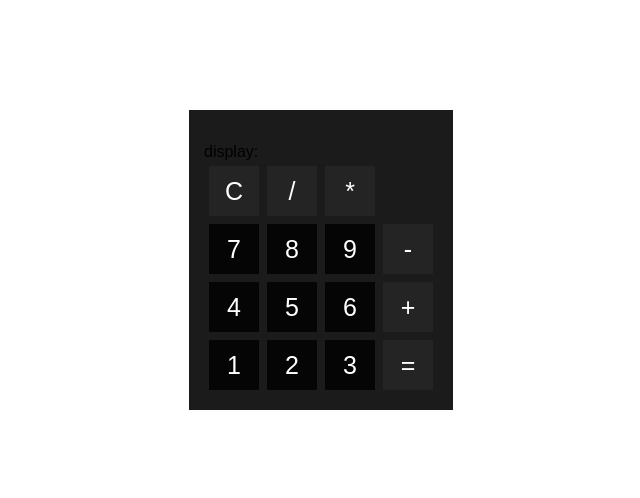
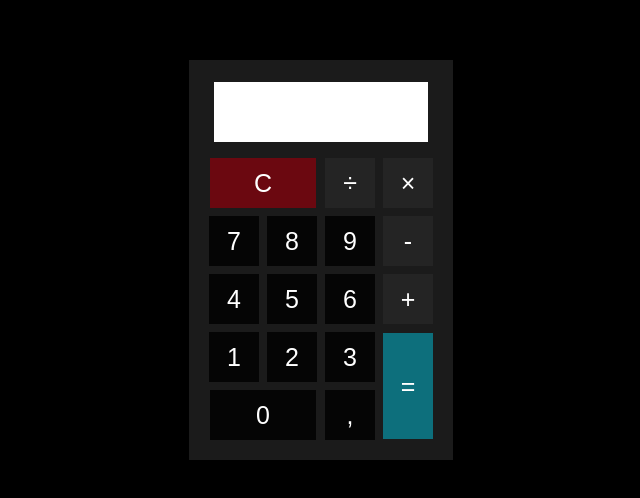
Before and after one commit to wesley-azevedo/calculadora-sem-eval, a plain HTML site: page index.html in a window 1280 px wide. Shown: the part 140-638 px from the top of the page, without its empty margins (319-959 px from the left). Drawn offline with Linux system fonts and the light colour scheme.

Commit message:
adicionados complementos de html e css

```diff
--- a/index.html
+++ b/index.html
@@ -8,15 +8,16 @@
     <link rel="stylesheet" href="style.css">
   </head>
   <body>
+    <div class="fundo">
       <div class="calculadora">
-      <br/>
-      display:<span id="display"></span>
-      <br/>
+        <div class="resultado">
+          <span style="width: 194px; height: 40px;" id="display"></span>
+        </div>
         <table>
           <tr>
-          <td><input type="button" class="botaoOperacao" value="C" onclick="limparDisplay()"/></td>
-          <td><input type="button" class="botaoOperacao" value="/" onclick="calculadoraVisor('/')"/></td>
-          <td><input type="button" class="botaoOperacao" value="*" onclick="calculadoraVisor('*')"/></td>
+            <td colspan="2"><input type="button" class="botaoLimpar" style="width: 106px;" value="C" onclick="limparDisplay()"/></td>
+            <td><input type="button" class="botaoOperacao" value="&divide" onclick="calculadoraVisor('/')"/></td>
+            <td><input type="button" class="botaoOperacao" value="&times" onclick="calculadoraVisor('*')"/></td>
           </tr>
           <tr>
             <td><input type="button" class="botaoNumero" value="7" onclick="calculadoraVisor(7)"/></td>
@@ -34,11 +35,15 @@
             <td><input type="button" class="botaoNumero" value="1" onclick="calculadoraVisor(1)"/></td>
             <td><input type="button" class="botaoNumero" value="2" onclick="calculadoraVisor(2)"/></td>
             <td><input type="button" class="botaoNumero" value="3" onclick="calculadoraVisor(3)"/></td>
-          <td><input type="button" class="botaoOperacao" value="=" onclick="calculadoraVisor('=')"/></td>
+            <td rowspan="2"><input type="button" class="botaoIgual" style="height: 106px" value="=" onclick="calculadoraVisor('=')"/></td>
+          </tr>
+          <tr>
+            <td colspan="2"><input type="button" class="botaoNumero" style="width: 106px;" value="0" onclick="calculadoraVisor(0)"/></td>
+            <td><input type="button" class="botaoNumero" value="," onclick="calculadoraVisor(',')"/></td>
         </tr>
         </table>
       </div>
-
+    </div>
     <script src="script.js"></script>
   </body>
 </html>
--- a/script.js
+++ b/script.js
@@ -77,6 +77,13 @@ Daí, segue os passos abaixo:*/
 function limparDisplay(){
   display = "";
   parcela = 0;
-  operacao = "-";
+  operacao = "";
   document.getElementById("display").textContent = display;
 }
+
+/*Estou com problemas quando a operação é realizada. Após isso, sempre quando se clica em número ele é somado.
+Pensei na function abaixo para resolver, mas não estou conseguindo aplicar. Vou ver mais amanhã, pq preciso dormir. :)*/
+function resetar(){
+  parcela = 0;
+  operacao = "";
+}
--- a/style.css
+++ b/style.css
@@ -49,6 +49,16 @@
     color: white;
     margin: 3px;
 }
+.botaoLimpar{
+    background-color: #6b0810;
+    width: 50px;
+    height: 50px;
+    font-size: 25px;
+    cursor: pointer;
+    border: none;
+    color: white;
+    margin: 3px;
+}
 .botaoNumero:hover{
     background-color: #a8a8a8;
 }
@@ -58,13 +68,15 @@
 .botaoIgual:hover{
     background-color: #118fa0;
 }
-#resultado{
+.botaoLimpar:hover{
+    background-color: #8d0813;
+}
+#display{
     background-color: white;
-    width: 207px;
-    height: 30px;
-    margin: 5px;
-    font-size: 25px;
-    color: black;
+    display: inline-table;
+    margin: 7px;
+    font-size: 30px;
+    color: rgb(0, 0, 0);
     text-align: right;
-    padding: 5px;
+    padding: 10px;
 }
```
Lines whose indentation alone changed are shown as unchanged.
